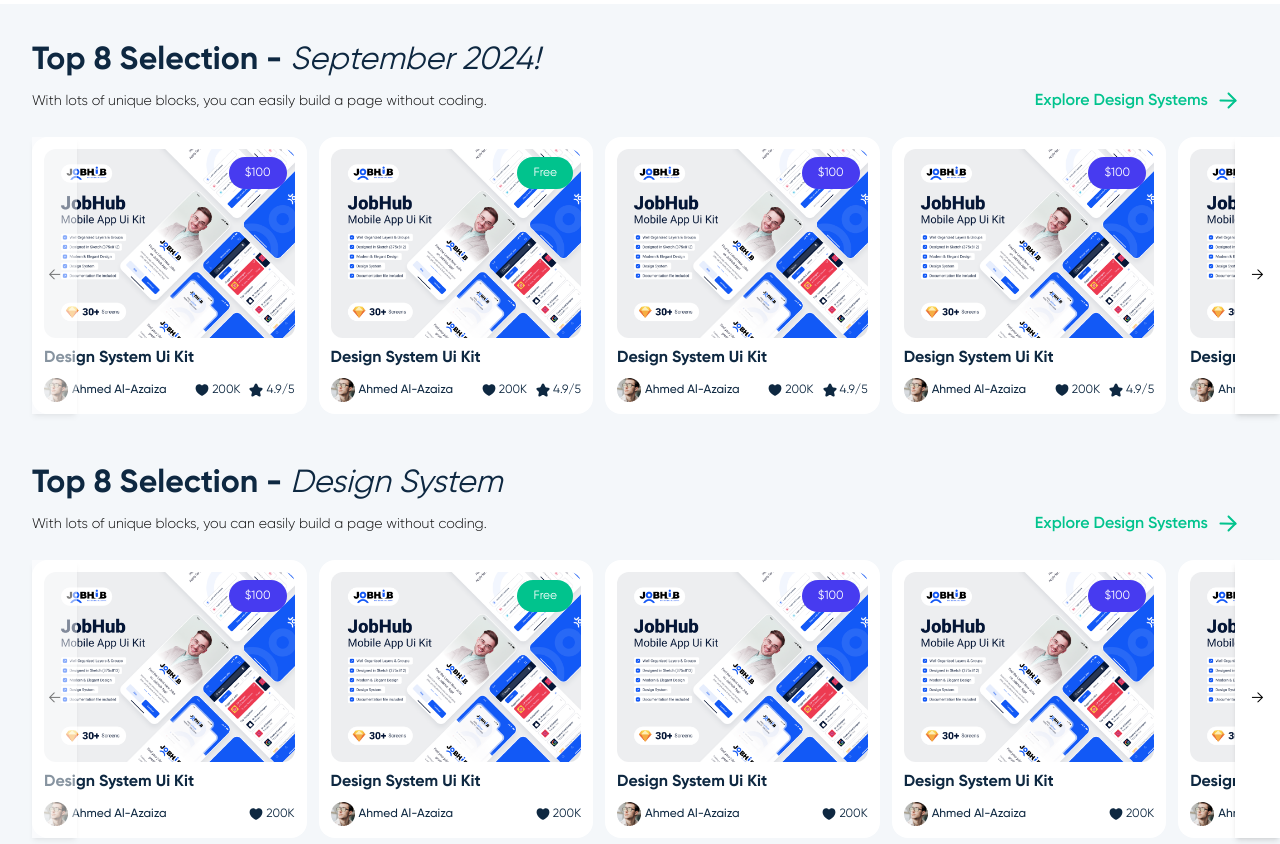
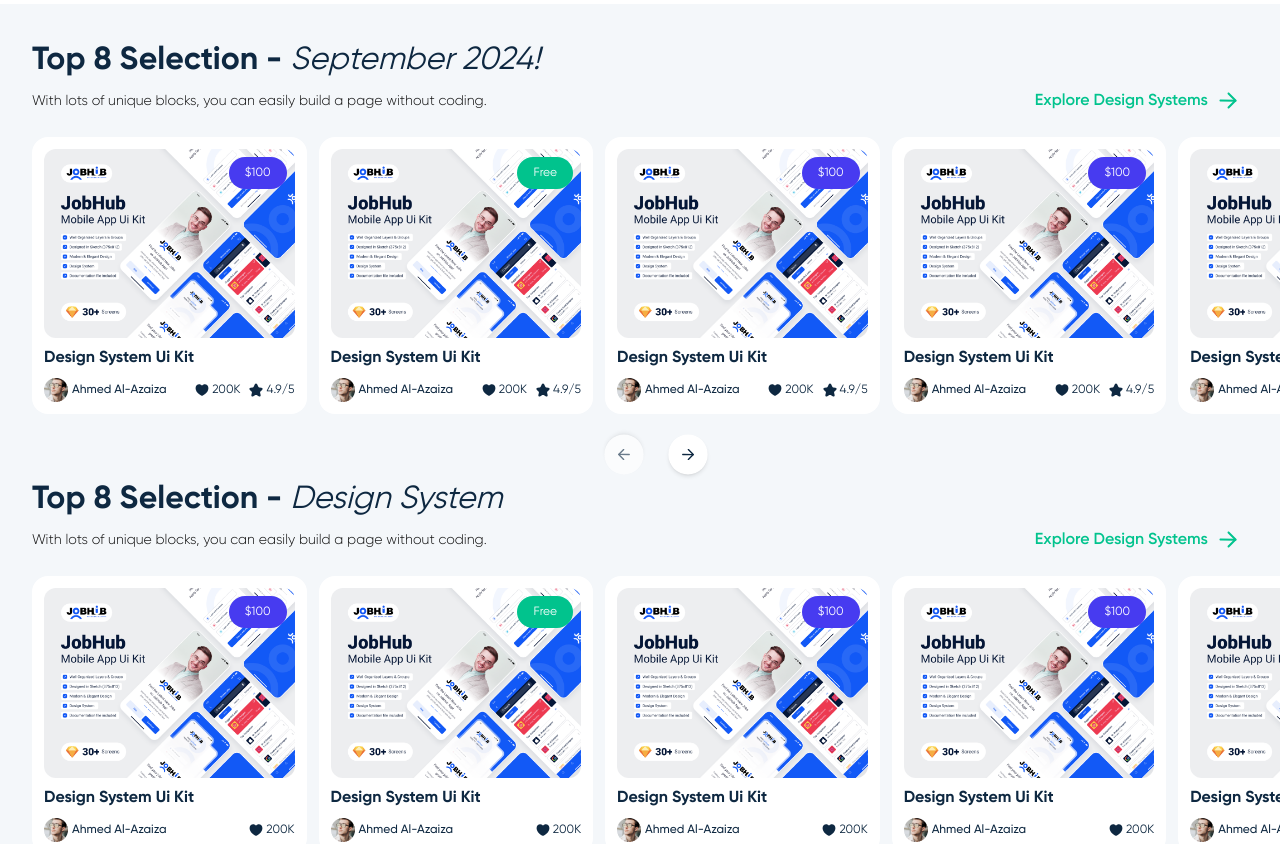
Before and after one commit to saadyasser/ads-web, a Next.js app: page / in a window 1280 px wide. Shown: the part 860-1704 px from the top of the page. Built offline with nearby package versions, Linux system fonts and the light colour scheme; no server answers.

Commit message:
adding arrow to carousel

```diff
--- a/src/features/landingPage/components/TopSelections/index.tsx
+++ b/src/features/landingPage/components/TopSelections/index.tsx
@@ -1,7 +1,7 @@
 "use client";
 import { H2 } from "@/components";
 import { productsList } from "@/components/SearchBar/data";
-import { RightArrow } from "@/components/svg";
+import { BagIcon, RightArrow } from "@/components/svg";
 import Link from "next/link";
 import { useRef, useState, useEffect } from "react";
 import Product from "../Product";
@@ -39,7 +39,7 @@
   const scrollLeft = () => {
     if (scrollContainerRef.current) {
       scrollContainerRef.current.scrollBy({
-        left: -300,
+        left: -400,
         behavior: "smooth",
       });
     }
@@ -48,7 +48,7 @@
   const scrollRight = () => {
     if (scrollContainerRef.current) {
       scrollContainerRef.current.scrollBy({
-        left: 300,
+        left: 400,
         behavior: "smooth",
       });
     }
@@ -87,50 +87,53 @@
           className="md:flex justify-between items-center text-center font-semibold hidden text-[#01C38D] pr-4 md:pr-8 2xl:pr-20"
         >
           <span>Explore Design Systems</span>
-          <RightArrow fill="#01C38D" color="#01C38D" />
+          <RightArrow
+            fill="#01C38D"
+            color="#01C38D"
+            style={{ transform: "scale(.7)" }}
+          />
         </Link>
       </div>
-      <div className="relative">
+
+      <div
+        className="flex gap-2 overflow-x-auto md:gap-3 2xl:gap-4 scrollbar-hide"
+        ref={scrollContainerRef}
+      >
+        {productsList.map((product: Product, index) => (
+          <Product key={index} product={product} withRate={withRate} />
+        ))}
+      </div>
+      <div className="flex gap-2 2xl:gap-3 justify-center mt-3">
         {/* Left Arrow */}
         <button
           onClick={scrollLeft}
-          className={`absolute left-0 top-0 bottom-0 z-10 flex items-center justify-center px-4 bg-white shadow-md ${
-            isAtStart ? "opacity-50 cursor-not-allowed" : ""
+          className={`flex items-center justify-center p-2 bg-white rounded-full  shadow-md ${
+            isAtStart ? "opacity-60 cursor-not-allowed" : ""
           }`}
           disabled={isAtStart}
+          style={{ transform: "rotate(180deg) scale(.7)" }}
         >
-          ←
+          <RightArrow fill="#0e2841" color="#0e2841" />
         </button>
-
-        {/* Scrollable section */}
-        <div
-          className="flex gap-2 overflow-x-auto md:gap-3 2xl:gap-4 scrollbar-hide"
-          ref={scrollContainerRef}
-        >
-          {productsList.map((product: Product, index) => (
-            <Product key={index} product={product} withRate={withRate} />
-          ))}
-        </div>
-
-        {/* Right Arrow */}
         <button
           onClick={scrollRight}
-          className={`absolute right-0 top-0 bottom-0 z-10 flex items-center justify-center px-4 bg-white shadow-md ${
+          className={`flex items-center justify-center p-2 bg-white rounded-full  shadow-md ${
             isAtEnd ? "opacity-50 cursor-not-allowed" : ""
           }`}
           disabled={isAtEnd}
+          style={{ transform: "scale(.7)" }}
         >
-          →
+          <RightArrow fill="#0e2841" color="#0e2841" />
         </button>
+        {/* Scrollable section */}
       </div>
-
-      <Link
+      {/* <Link
         href="/test"
         className="flex  items-center  font-semibold visible md:invisible text-[#01C38D] mt-3"
       >
         <span>Explore Design Systems</span>
         <RightArrow fill="#01C38D" color="#01C38D" />
-      </Link>
+      </Link> */}
     </section>
   );
 };
```
